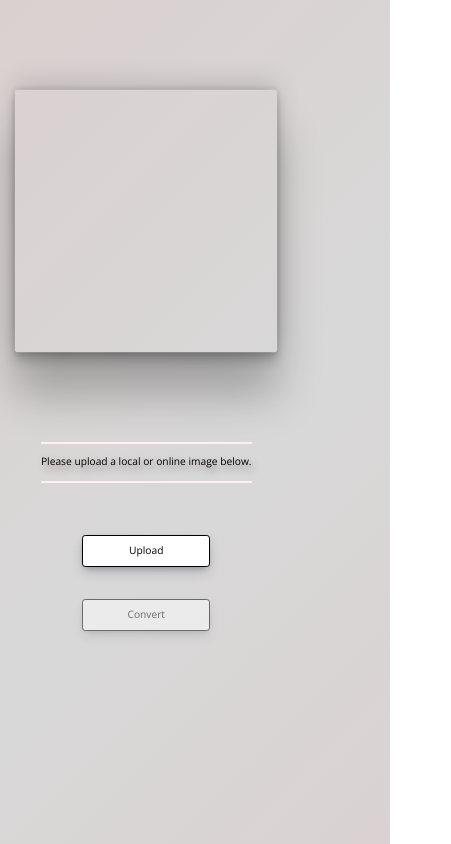
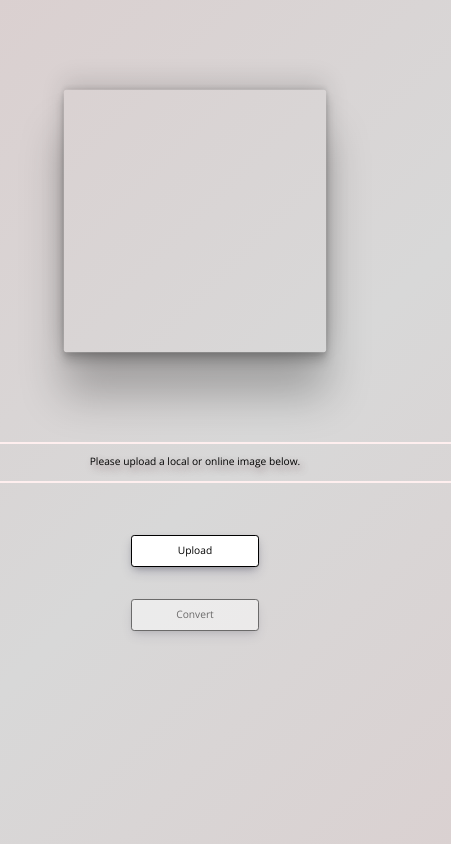
Before and after one commit to Godnoken/avatar-upload, a website with bundled scripts: page index.html in a window 390 px wide. Shown: the whole page, 451 px wide, since content can reach past the window. Built offline with nearby package versions, Linux system fonts and the light colour scheme.

Commit message:
Fix alignment issues popping up on desktop & try mobile touch

```diff
--- a/src/css/style.css
+++ b/src/css/style.css
@@ -34,7 +34,7 @@ main {
 
 .avatar-upload-container {
   height: 100%;
-  width: 75%;
+  width: 100%;
   display: grid;
   grid-template-rows: 70% 15% 15%;
   justify-content: center;
@@ -74,7 +74,7 @@ main {
 }
 
 .status-container {
-  min-width: 50%;
+  width: 80rem;
   min-height: 5rem;
   display: flex;
   align-self: center;
@@ -93,9 +93,11 @@ main {
 }
 
 .avatar-buttons-container {
+  width: 75rem;
   display: flex;
   justify-content: space-evenly;
   align-items: center;
+  justify-self: center;
 }
 
 .convert-button {
--- a/src/javascript/canvas.js
+++ b/src/javascript/canvas.js
@@ -33,6 +33,12 @@ let lastX = opacityCanvas.width / 2;
 let lastY = opacityCanvas.height / 2;
 
 opacityCanvas.addEventListener("mousemove", (event) => {
+  if (isAcceptableImage) {
+    revealImage(event);
+  }
+});
+
+opacityCanvas.addEventListener("touchmove", (event) => {
   if (isAcceptableImage) {
     revealImage(event);
   }
```
